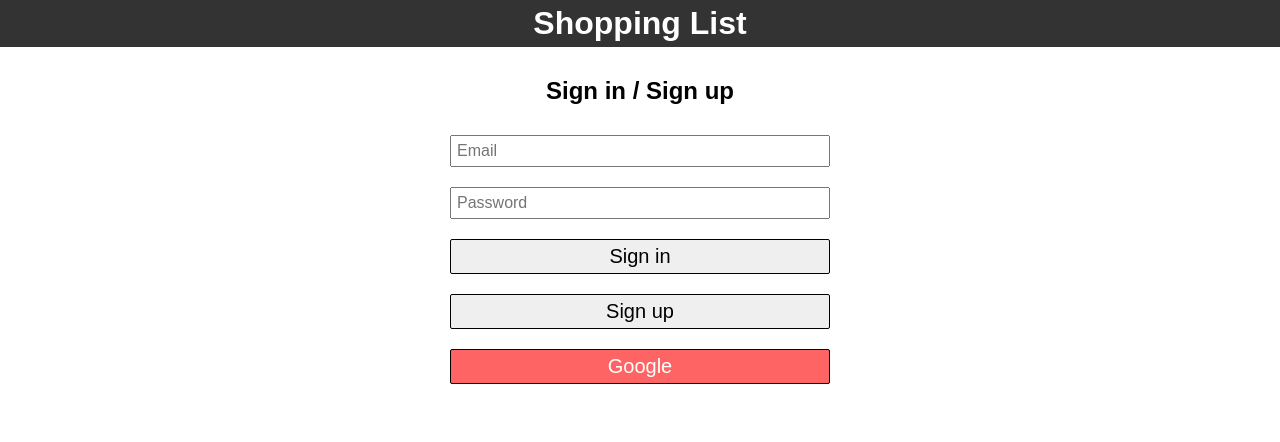
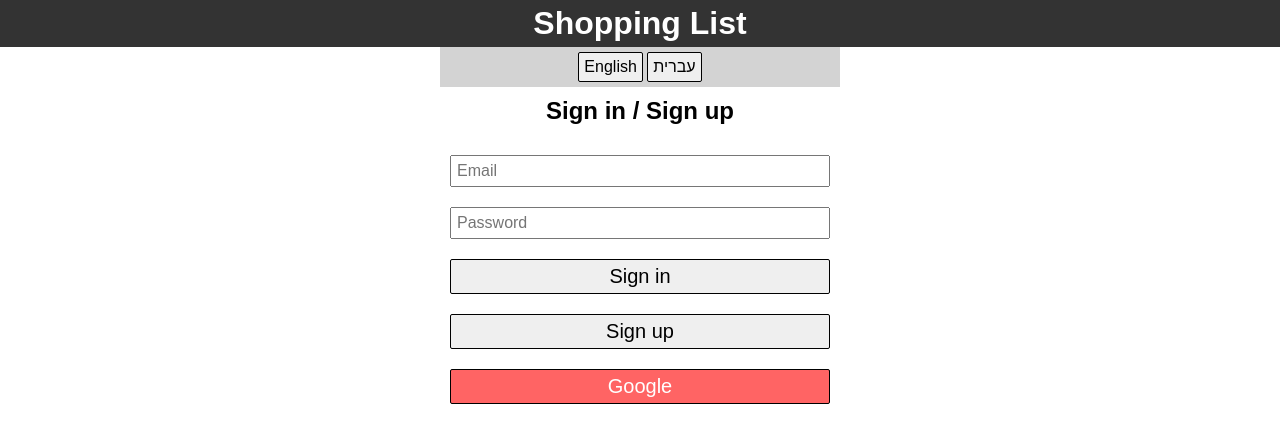
Before and after one commit to talfedev/shopping-list, a SvelteKit app: page /login in a window 1280 px wide. Shown: the top 442 px of the page. Built offline with nearby package versions, Linux system fonts and the light colour scheme; no server answers.

Commit message:
feat: add back button to print page add language buttons to login page

```diff
--- a/src/routes/(app)/print/+page.svelte
+++ b/src/routes/(app)/print/+page.svelte
@@ -24,7 +24,7 @@
 			}
 
 			$categories[categoryId].items.forEach((itemId) => {
-				if(!$items[itemId].checked) {
+				if (!$items[itemId].checked) {
 					if (itemsInCol <= COL_SIZE - 1) {
 						itemsInCol++;
 						columns[currentCol].push($items[itemId]);
@@ -42,6 +42,9 @@
 </script>
 
 <main>
+	<a href="/" class="back-btn">
+		<button>←</button>
+	</a>
 	<div class="columns-wrapper" class:rtl={$language === 'he'}>
 		{#each columns as col}
 			<div class="col" class:rtl={$language === 'he'}>
@@ -94,4 +97,14 @@
 	.rtl {
 		direction: rtl;
 	}
+
+	button {
+		padding: 5px;
+	}
+
+	@media print {
+		.back-btn {
+			display: none;
+		}
+	}
 </style>
--- a/src/routes/login/+page.svelte
+++ b/src/routes/login/+page.svelte
@@ -33,9 +33,17 @@
 		pageFields.password = '';
 	}
 
+	const setLanguage = (lang: 'en'|'he') => {
+		$language = lang;
+		localStorage.setItem('language', lang);
+	}
 </script>
 
 <div class="main">
+	<div class="lang-btns">
+		<button on:click={() => setLanguage('en')}>English</button>
+		<button on:click={() => setLanguage('he')}>עברית</button>
+	</div>
 	<h2>{languages.content.signin[$language]} / {languages.content.signup[$language]}</h2>
 	<div class="buttons">
 		<input class:rtl={$language === 'he'} bind:value={pageFields.email} type="email" placeholder={languages.content.email[$language]}>
@@ -44,17 +52,26 @@
 		<button on:click={handleRegister}>{languages.buttons.signup[$language]}</button>
 		<button class="google" on:click={signin}>{languages.buttons.googleSignin[$language]}</button>
 	</div>
-	<!-- <div>
-		<a href="/">home</a>
-	</div> -->
 </div>
 
-<style>
+<style lang="scss">
 	.main {
-		padding-top: 30px;
+		// padding-top: 30px;
 		text-align: center;
 		max-width: 400px;
 		margin: 0 auto;
+		position: relative;
+	}
+
+	.lang-btns {
+		background-color: lightgray;
+		padding: 5px 0;
+		margin-bottom: 10px;
+
+		button {
+			padding: 5px;
+			font-size: 16px;
+		}
 	}
 
 	.buttons {
```
